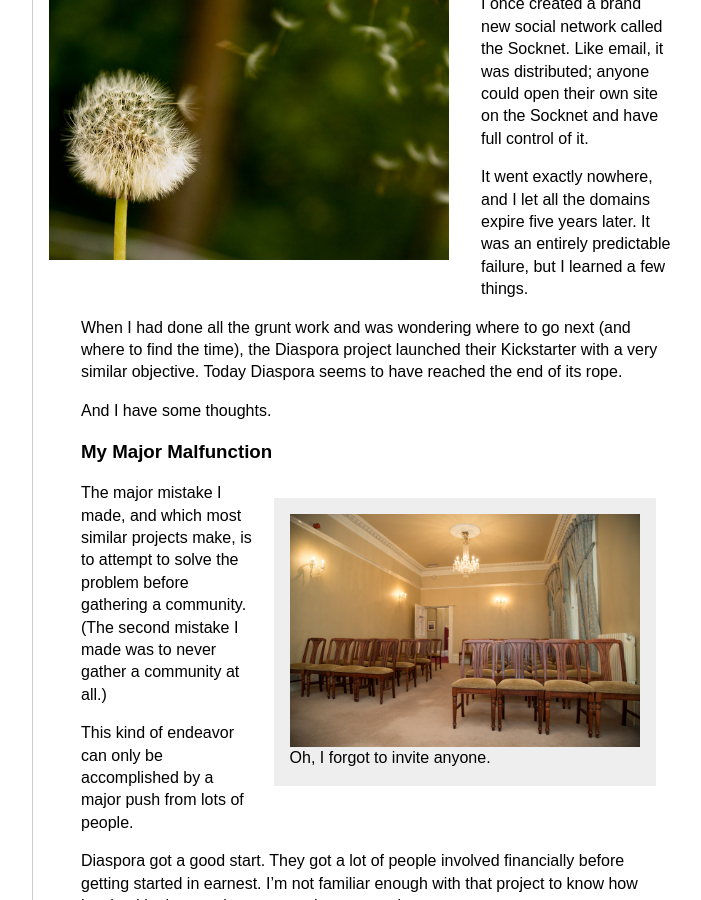
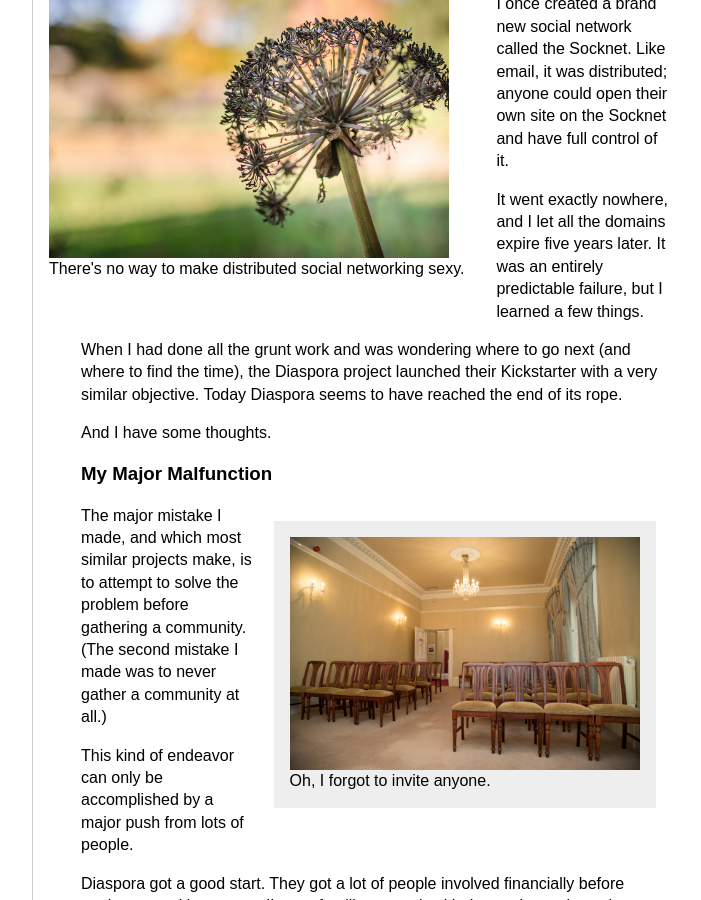
Before and after one commit to dankuck/dankuck.github.io, a Jekyll site: the page built from _posts/2017-03-06-distributed-social-networks-are-dead.md, in a window 1280 px wide and 900 px high, scrolled down 300 px. Shown: the whole window, without its empty margins (208-909 px from the left). Built offline with Jekyll 4.4.1, drawn with Linux system fonts in a browser that asks for light colours.

Commit message:
Try this dead one. The other one was just too copy-catty

```diff
--- a/_posts/2017-03-06-distributed-social-networks-are-dead.md
+++ b/_posts/2017-03-06-distributed-social-networks-are-dead.md
@@ -1,8 +1,8 @@
 ---
 layout: post
 title: "The Time I Didn't Revolutionize Social Networking"
-page_img: /assets/4265711814_9a006ee5b8_z.jpg
-page_img_desc: ""
+page_img: /assets/10272222124_386d09566d_z.jpg
+page_img_desc: "There's no way to make distributed social networking sexy."
 no_ad: 1
 draft: 1
 ---
```
Also changed, not shown: other parts of _posts/2017-03-06-distributed-social-networks-are-dead.md (+1 -1 lines), assets/10272222124_386d09566d_z.jpg (added).
